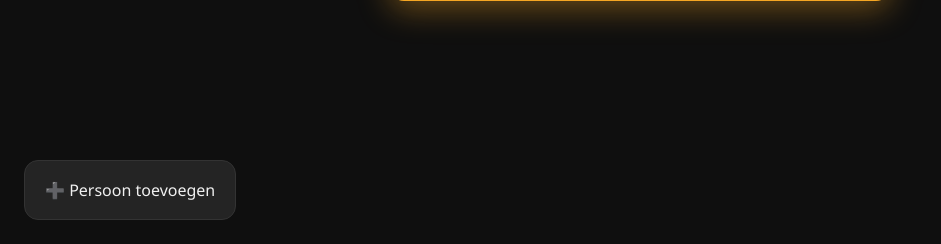
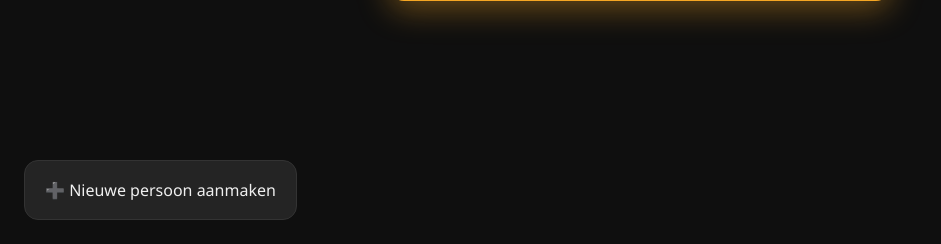
Before and after one commit to ThomasTrein/Bar, a Flask app: page / in a window 1280 px wide. Shown: the part 556-800 px from the top of the page, without its empty margins (0-941 px from the left). Run offline with Flask 3, Linux system fonts and the light colour scheme.

Commit message:
Update home.html to improve button text and add new video file

```diff
--- a/templates/kiosk/home.html
+++ b/templates/kiosk/home.html
@@ -42,7 +42,7 @@
     </a>
 
     <div style="position:absolute;bottom:24px;left:24px">
-      <a href="{{ url_for('kiosk.persoon_nieuw', next='home') }}" class="btn-secondary">➕ Persoon toevoegen</a>
+      <a href="{{ url_for('kiosk.persoon_nieuw', next='home') }}" class="btn-secondary">➕ Nieuwe persoon aanmaken</a>
     </div>
   </div>
 </div>
```
Also changed, not shown: ksa_bar.db, 1 other file.
